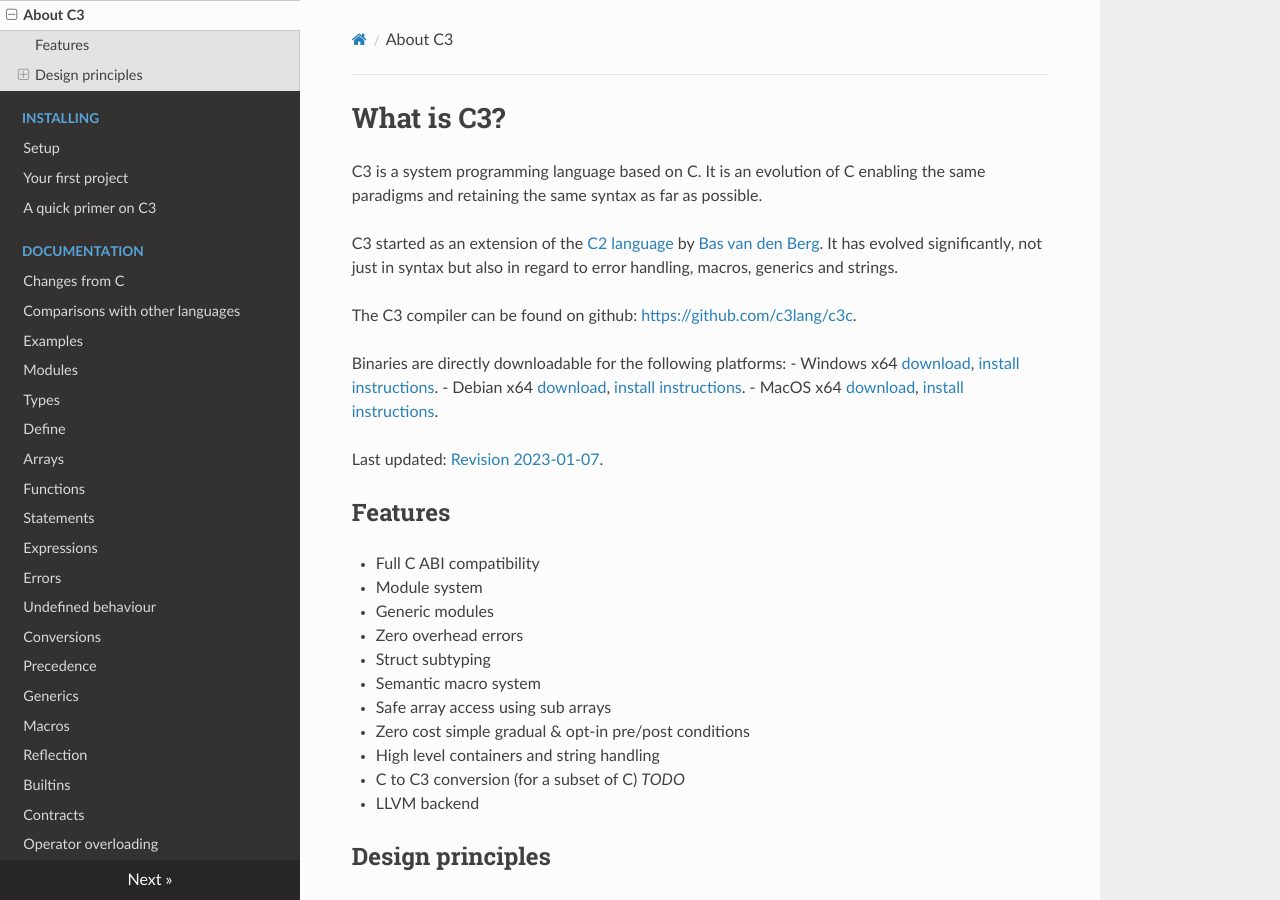
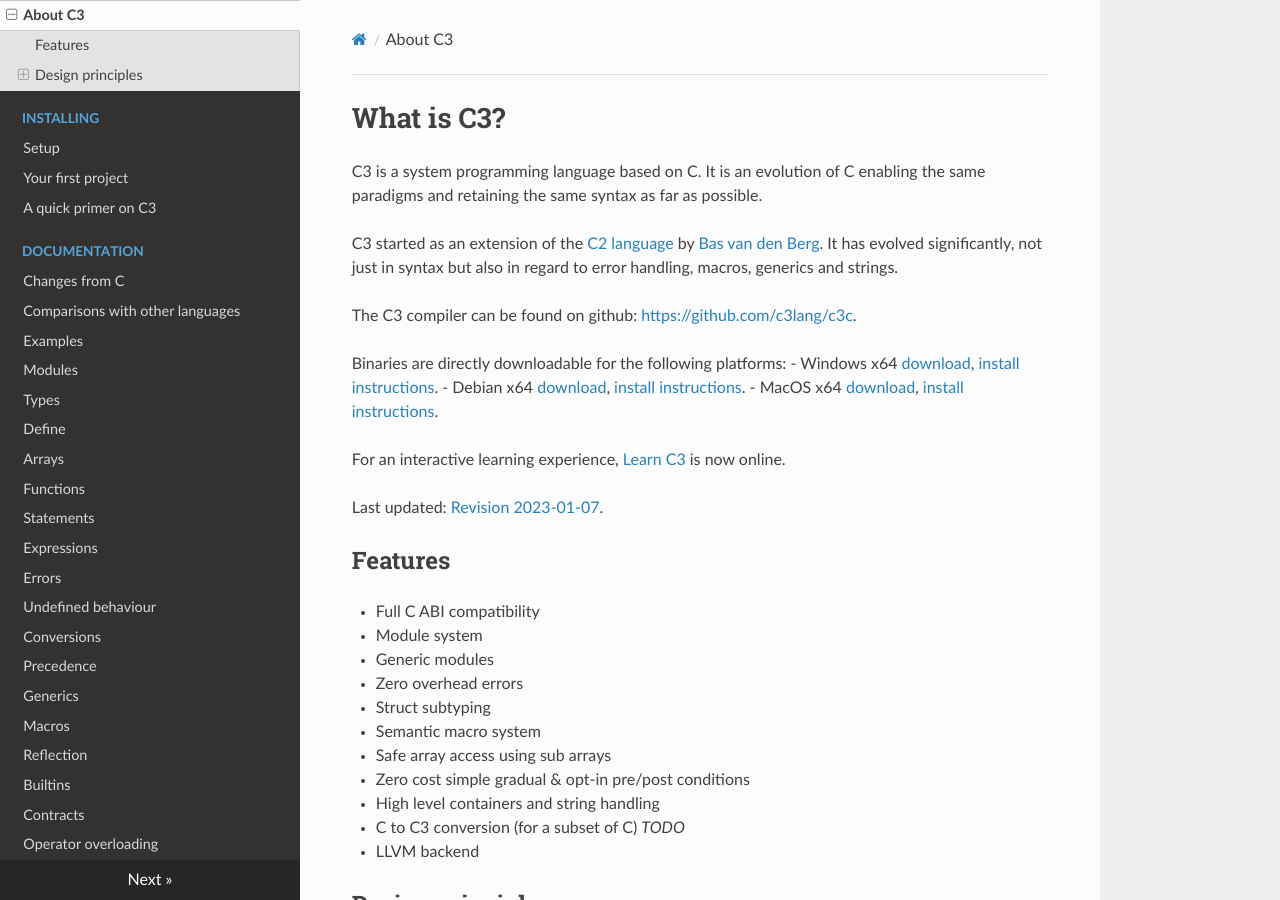
Before and after one commit to c3lang/c3docs-old, an MkDocs documentation site: the page built from docs/index.md, in a window 1280 px wide and 900 px high. Built offline with MkDocs 1.6.1, drawn with Linux system fonts in a browser that asks for light colours; nearby versions of some CDN libraries.

Commit message:
mention of learn-c3.org

```diff
--- a/docs/index.md
+++ b/docs/index.md
@@ -12,6 +12,8 @@
 - Windows x64 [download](https://github.com/c3lang/c3c/releases/download/latest/c3-windows.zip), [install instructions](https://github.com/c3lang/c3c#installing-on-windows-with-precompiled-binaries).
 - Debian x64 [download](https://github.com/c3lang/c3c/releases/download/latest/c3-linux.tar.gz), [install instructions](https://github.com/c3lang/c3c#installing-on-debian-with-precompiled-binaries).
 - MacOS x64 [download](https://github.com/c3lang/c3c/releases/download/untagged-6fcf1b0c7b17361947ce/c3-macos.zip), [install instructions](https://github.com/c3lang/c3c#installing-on-mac-with-precompiled-binaries).
+
+For an interactive learning experience, [Learn C3](https://www.learn-c3.org/) is now online.
 
 Last updated: [Revision 2023-01-07](changes).
 
```
